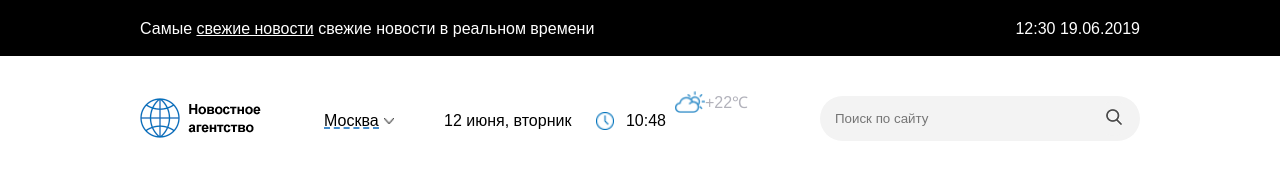
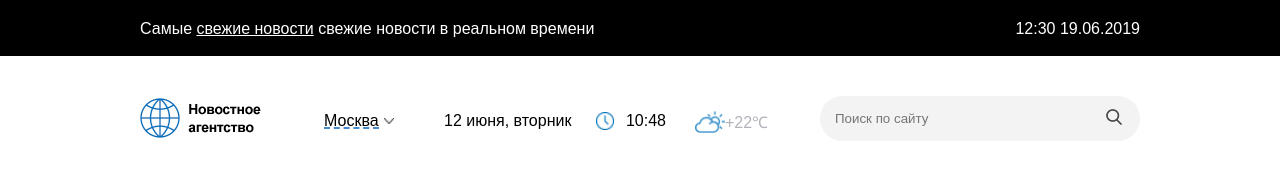
Before and after one commit to Megaeg/megaeg.github.io, a plain HTML site: page index.html in a window 1280 px wide. Shown: the top 180 px of the page. Drawn offline with Linux system fonts and the light colour scheme; files whose address does not match are found by name.

Commit message:
Update main.css

```diff
--- a/main.css
+++ b/main.css
@@ -109,7 +109,8 @@ html, body {
 	float:right;
 	margin-right: 40px;
 	position: relative;
-	bottom: 5px;
+	top: 15px;
+	left: 20px;
 	color:#b2b2bb;
 	background:url(weather.png);
 	background-position: left center;
```
